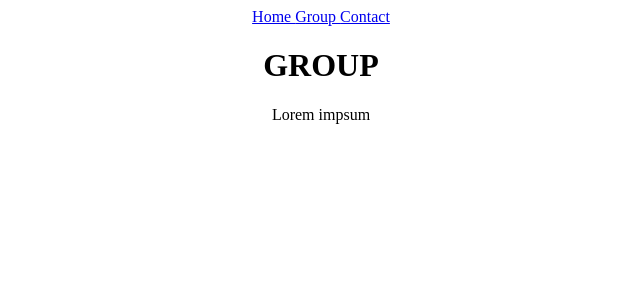
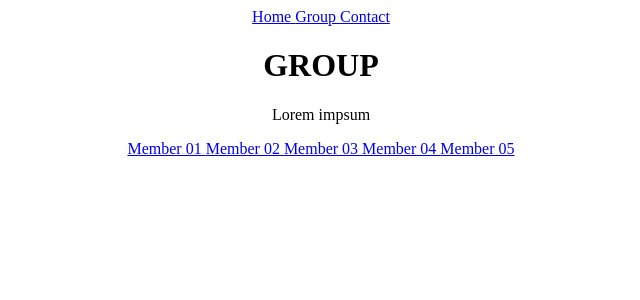
Before and after one commit to mauzss/react-2022-group-06, a React (Create React App) app: page /group in a window 1280 px wide. Shown: the top 300 px of the page, without its empty margins (319-959 px from the left). Built offline with nearby package versions, Linux system fonts and the light colour scheme.

Commit message:
Agregar modulos de miembros del grupo.

```diff
--- a/src/App.js
+++ b/src/App.js
@@ -10,9 +10,14 @@ import './GlobalStyles.css';
 //Pages
 import Home from './Pages/Home';
 import Contact from './Pages/Contact';
-import Group from './Pages/Group';
+import Group from './Pages/Group/Group';
 import SignupPage from './Pages/SignupPage';
 import PageNotFound from './Pages/PageNotFound';
+import Member01 from './Pages/Group/Member01';
+import Member02 from './Pages/Group/Member02';
+import Member03 from './Pages/Group/Member03';
+import Member04 from './Pages/Group/Member04';
+import Member05 from './Pages/Group/Member05';
 
 function App() {
   return (
@@ -24,6 +29,11 @@ function App() {
           <Route path='/group' element={<Group/>} />
           <Route path='/contact' element={<Contact/>} />
           <Route path='/signup' element={<SignupPage/>} />
+          <Route path='/group/member01' element={<Member01/>} />
+          <Route path='/group/member02' element={<Member02/>} />
+          <Route path='/group/member03' element={<Member03/>} />
+          <Route path='/group/member04' element={<Member04/>} />
+          <Route path='/group/member05' element={<Member05/>} />
           <Route path="*" element={<PageNotFound />} />
         </Routes>
       </BrowserRouter>
--- a/src/Components/Navbar/Navbar.js
+++ b/src/Components/Navbar/Navbar.js
@@ -1,6 +1,5 @@
 import React from 'react';
 import { useLocation, useNavigate, Link } from 'react-router-dom';
-import { data } from '../../Data/NavbarData';
 
 //Styled Navbar
 import './NavbarStyle.css';
--- a/src/Pages/Contact.js
+++ b/src/Pages/Contact.js
@@ -2,7 +2,12 @@ import React from 'react';
 
 const Contact = () => {
   return (
-    <div>Contact</div>
+    <div>
+
+      <h1>CONTACT</h1>
+      <p> Contenido de contacto</p>
+
+    </div>
   )
 }
 
--- a/src/Pages/Group.js
+++ /dev/null
@@ -1,12 +0,0 @@
-import React from 'react';
-
-const Group = () => {
-  return (
-    <div>
-      <h1>GROUP</h1>
-      <p>Lorem impsum</p>
-    </div>
-  )
-}
-
-export default Group;
--- /dev/null
+++ b/src/Pages/Group/Group.js
@@ -0,0 +1,21 @@
+import React from 'react';
+import './GroupStyle.css';
+import { Link } from 'react-router-dom';
+
+const Group = () => {
+  return (
+    <div>
+      <h1>GROUP</h1>
+      <p>Lorem impsum</p>
+      <nav>
+        <Link to="/group/member01"> Member 01 </Link>
+        <Link to="/group/member02"> Member 02 </Link>
+        <Link to="/group/member03"> Member 03 </Link>
+        <Link to="/group/member04"> Member 04 </Link>
+        <Link to="/group/member05"> Member 05 </Link>
+      </nav>
+    </div>
+  )
+}
+
+export default Group;
--- /dev/null
+++ b/src/Pages/Group/Member01.js
@@ -0,0 +1,9 @@
+import React from 'react';
+
+const Member01 = () => {
+  return (
+    <div>Marcos Gabriel Martinez (Mauzss) </div>
+  )
+}
+
+export default Member01;
--- /dev/null
+++ b/src/Pages/Group/Member02.js
@@ -0,0 +1,9 @@
+import React from 'react';
+
+const Member02 = () => {
+  return (
+    <div>Member02</div>
+  )
+}
+
+export default Member02;
--- /dev/null
+++ b/src/Pages/Group/Member03.js
@@ -0,0 +1,9 @@
+import React from 'react';
+
+const Member03 = () => {
+  return (
+    <div>Member03</div>
+  )
+}
+
+export default Member03;
--- /dev/null
+++ b/src/Pages/Group/Member04.js
@@ -0,0 +1,9 @@
+import React from 'react';
+
+const Member04 = () => {
+  return (
+    <div>Member04</div>
+  )
+}
+
+export default Member04;
--- /dev/null
+++ b/src/Pages/Group/Member05.js
@@ -0,0 +1,9 @@
+import React from 'react';
+
+const Member05 = () => {
+  return (
+    <div>Member05</div>
+  )
+}
+
+export default Member05;
```
Also changed, not shown: src/Pages/Group/GroupStyle.css (added).
